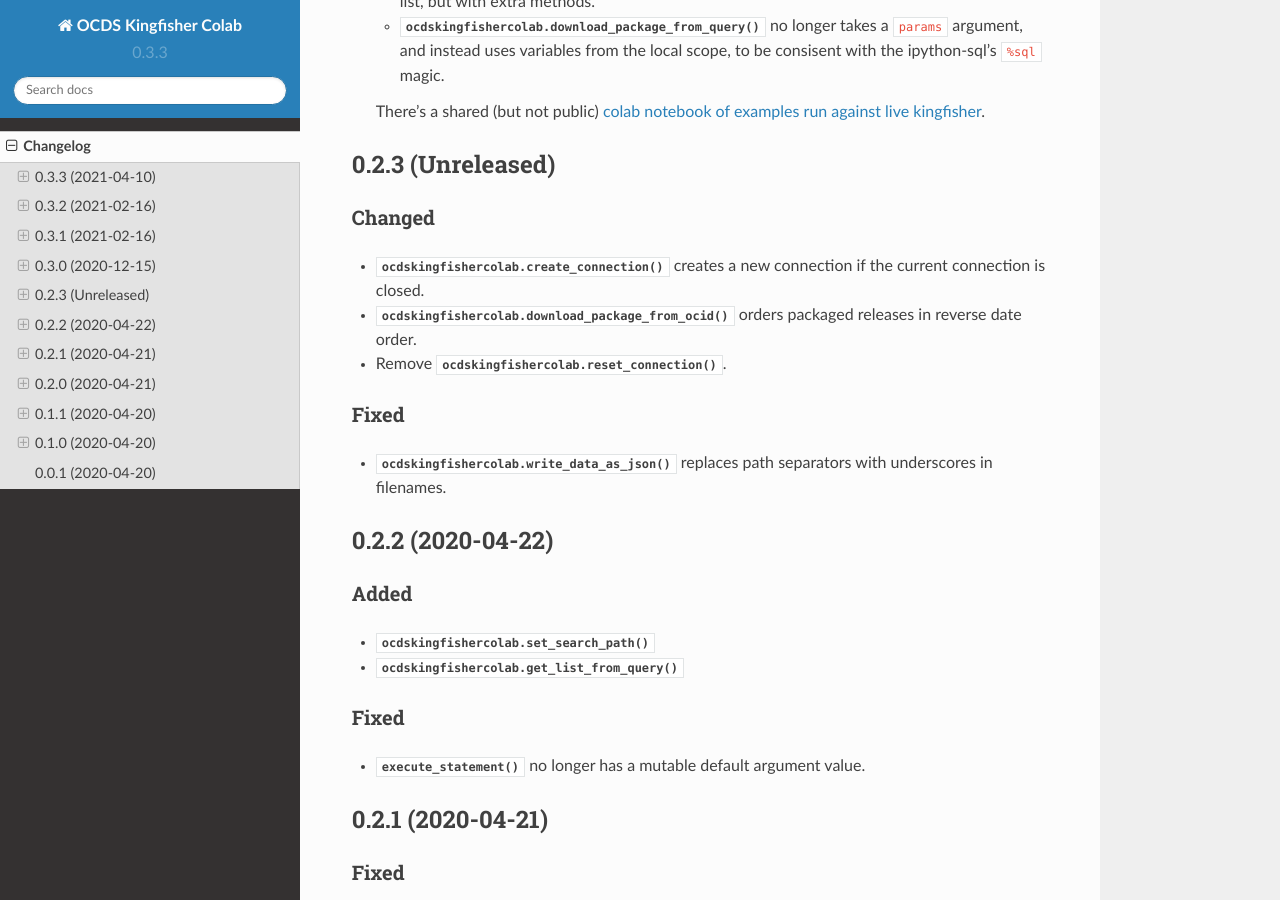
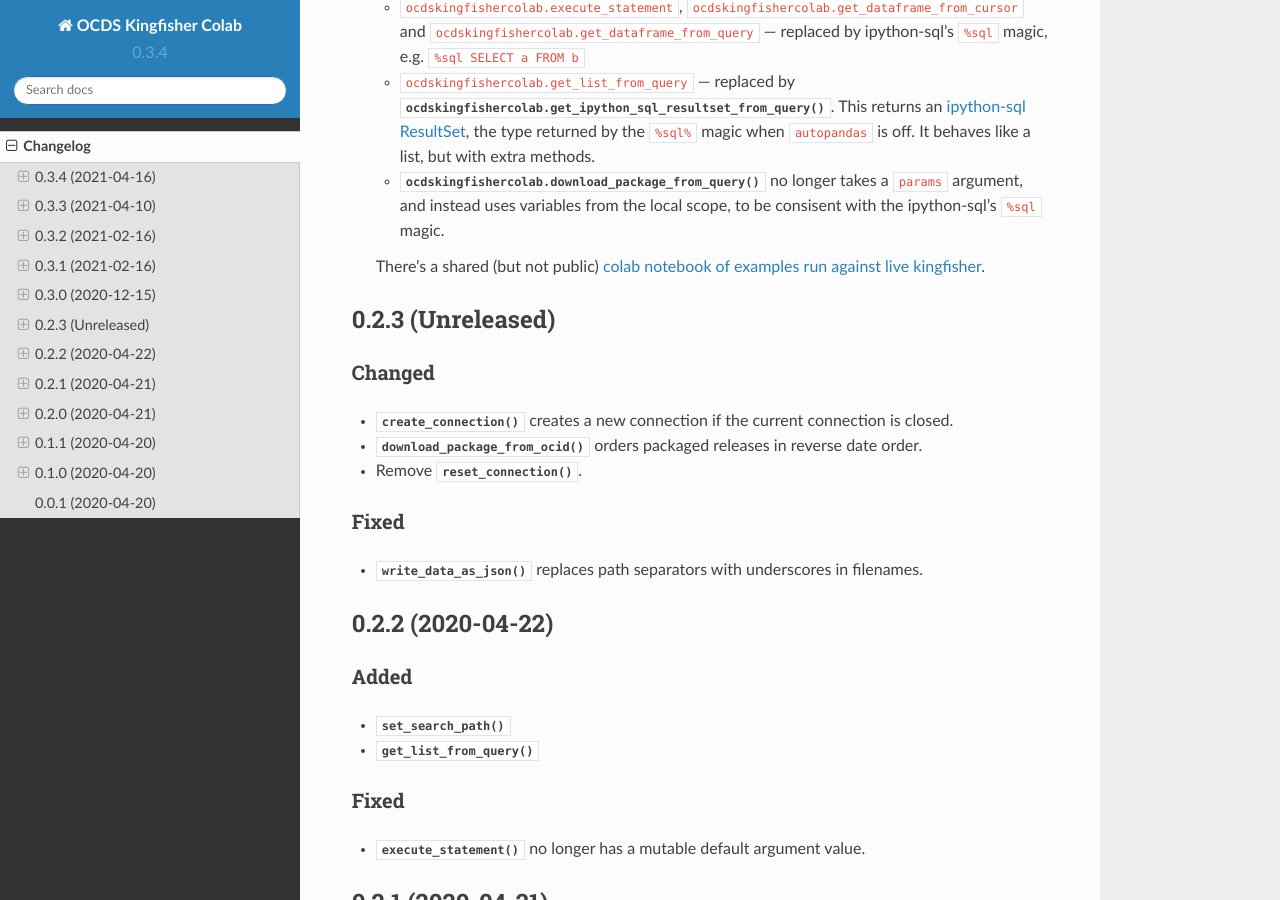
Before and after one commit to open-contracting/kingfisher-colab, a Sphinx documentation site: the page built from docs/changelog.rst, in a window 1280 px wide and 900 px high, scrolled down 1084 px. Built offline with Sphinx 7.4.7 and the Read the Docs theme 2.0.0, drawn with Linux system fonts in a browser that asks for light colours; some of the changed text lies outside the part shown.

Commit message:
release: Iterate the version number

```diff
--- a/docs/changelog.rst
+++ b/docs/changelog.rst
@@ -1,5 +1,13 @@
 Changelog
 =========
+
+0.3.4 (2021-04-16)
+------------------
+
+Fixed
+~~~~~
+
+-  :meth:`~ocdskingfishercolab.set_search_path` no longer outputs an error message.
 
 0.3.3 (2021-04-10)
 ------------------
@@ -49,14 +57,14 @@
 Changed
 ~~~~~~~
 
--  :meth:`ocdskingfishercolab.create_connection` creates a new connection if the current connection is closed.
--  :meth:`ocdskingfishercolab.download_package_from_ocid` orders packaged releases in reverse date order.
--  Remove :meth:`ocdskingfishercolab.reset_connection`.
+-  :meth:`~ocdskingfishercolab.create_connection` creates a new connection if the current connection is closed.
+-  :meth:`~ocdskingfishercolab.download_package_from_ocid` orders packaged releases in reverse date order.
+-  Remove :meth:`~ocdskingfishercolab.reset_connection`.
 
 Fixed
 ~~~~~
 
--  :meth:`ocdskingfishercolab.write_data_as_json` replaces path separators with underscores in filenames.
+-  :meth:`~ocdskingfishercolab.write_data_as_json` replaces path separators with underscores in filenames.
 
 0.2.2 (2020-04-22)
 ------------------
@@ -64,8 +72,8 @@
 Added
 ~~~~~
 
--  :meth:`ocdskingfishercolab.set_search_path`
--  :meth:`ocdskingfishercolab.get_list_from_query`
+-  :meth:`~ocdskingfishercolab.set_search_path`
+-  :meth:`~ocdskingfishercolab.get_list_from_query`
 
 Fixed
 ~~~~~
--- a/docs/conf.py
+++ b/docs/conf.py
@@ -26,7 +26,7 @@
 author = 'Open Contracting Partnership'
 
 # The short X.Y version
-version = '0.3.3'
+version = '0.3.4'
 # The full version, including alpha/beta/rc tags
 release = version
 
--- a/setup.py
+++ b/setup.py
@@ -5,7 +5,7 @@
 
 setup(
     name='ocdskingfishercolab',
-    version='0.3.3',
+    version='0.3.4',
     author='Open Contracting Partnership',
     author_email='data@open-contracting.org',
     url='https://github.com/open-contracting/kingfisher-colab',
```
